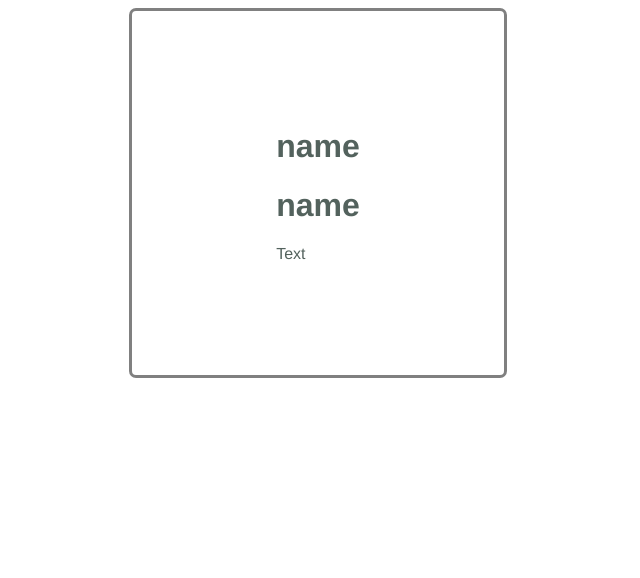
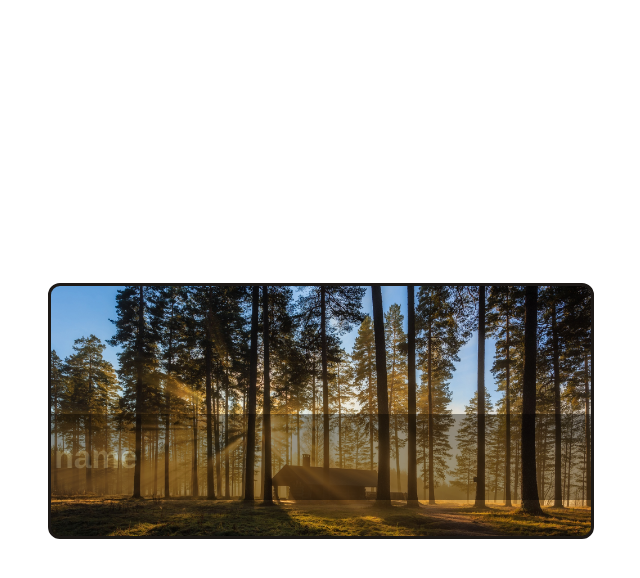
Before and after one commit to fioretxv/mediacard, a plain HTML site: page index.html in a window 1280 px wide. Shown: the whole page, without its empty margins (322-962 px from the left). Drawn offline with Linux system fonts and the light colour scheme.

Commit message:
Changes
Formatted card properly and made the card rotate about the x axis.

```diff
--- a/styles.css
+++ b/styles.css
@@ -1,38 +1,76 @@
 *{
+    box-sizing: content-box;
     font-family: 'Franklin Gothic Medium', 'Arial Narrow', Arial, sans-serif;
 }
 :root{
     --frame-border-size: 0.2rem;
-    --frame-height: 6rem;
+    --frame-height: 2rem;
     --frame-width: 9rem;
 }
 body{
     color: rgb(83, 98, 93);
+    height: 100vh;
     display: flex;
     justify-content: center;
+    align-content: center;
     align-items: center;
+    flex-direction: column;
+}
+.container{
+    width: 540px;
+    height: 250px;
 }
 .card{
-    border: var(--frame-border-size) solid grey;
-    padding:var(--frame-height) var(--frame-width);
-   /* background-image: url("background.jpg"); */
+    width: 540px;
+    height: 250px;
+    position: relative;
+    transition: transform 1100ms;
+    transform-style: preserve-3d;
+}
+.container:hover > .card {
+    transform:rotateX(180deg)
+}
+.front{
+    border: var(--frame-border-size) solid rgb(29, 25, 22);
+    position: absolute;
+    height: 250px;
+    width: 540px;
+    margin: 0;
+    border-radius: 12px;
+    background-image: url("background.jpg");
+    background-size: 540px;
     background-repeat: no-repeat;
-    border-radius: 7px;
-}
-.background.jpg{
-        width:540px; /* you can use % */
-        height: auto;
 }
 footer{
-
-}
-.container{
-    padding: 0;
-}
-.fire{
+    margin-top: 8rem;
+    background-color: black;
+    opacity: .4;
+    padding: .2rem;
     display: flex;
     flex-direction: row;
-    justify-content: flex-start;
-    align-items: flex-start;
-    gap: 1rem;
+    justify-content:flex-start;
+    align-content: flex-end;
+    gap:0;
 }
+.front > .h1{
+    opacity: 1;
+    font-size: x-large;
+    font-weight: 400;
+}
+.back{
+    border: var(--frame-border-size) solid rgb(29, 25, 22);
+    position: absolute;
+    height: 250px;
+    width: 540px;
+    margin: 0;
+    border-radius: 12px;
+    background-color: #d49d36;
+    transform: rotateX(180deg);
+}
+.text{
+    padding: .2rem;
+}
+.front,
+.back{
+    backface-visibility: hidden;
+}
```
